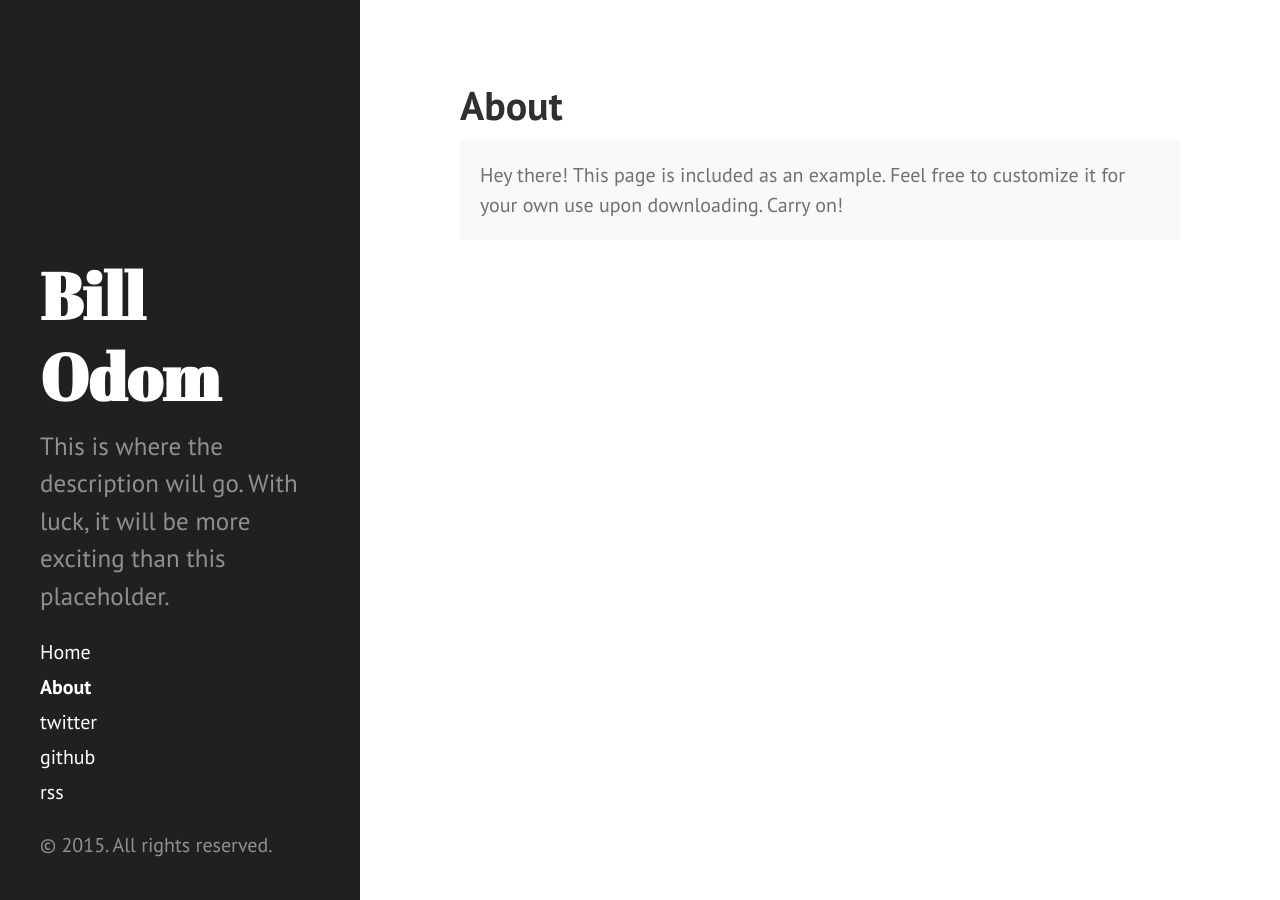
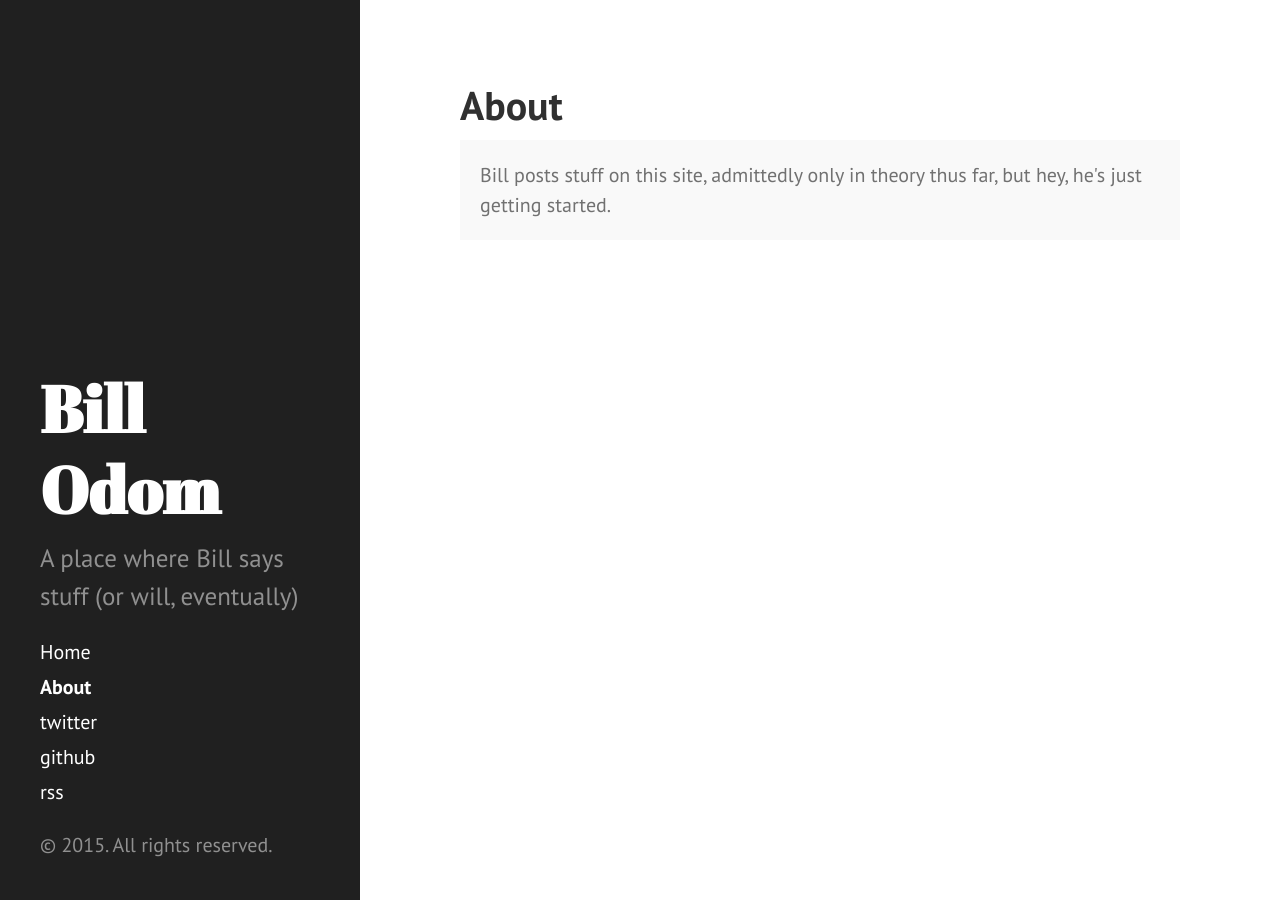
Before and after one commit to wnodom/wnodom.github.io, a Jekyll site: the page built from about.md, in a window 1280 px wide. Built offline with Jekyll 4.4.1, drawn with Linux system fonts in a browser that asks for light colours; Markdown is read by kramdown in place of the engine named in the settings.

Commit message:
Update site description and About page

```diff
--- a/_config.yml
+++ b/_config.yml
@@ -8,8 +8,8 @@ relative_permalinks: true
 
 # Setup
 title:            'Bill Odom'
-tagline:          'Random Thoughts'
-description:      'This is where the description will go. With luck, it will be more exciting than this placeholder.'
+tagline:          'An Incredibly Exciting Website'
+description:      'A place where Bill says stuff (or will, eventually)'
 url:              http://billodom.com
 baseurl:          /
 
--- a/about.md
+++ b/about.md
@@ -4,5 +4,5 @@ title: About
 ---
 
 <p class="message">
-  Hey there! This page is included as an example. Feel free to customize it for your own use upon downloading. Carry on!
+Bill posts stuff on this site, admittedly only in theory thus far, but hey, he's just getting started.
 </p>
```
